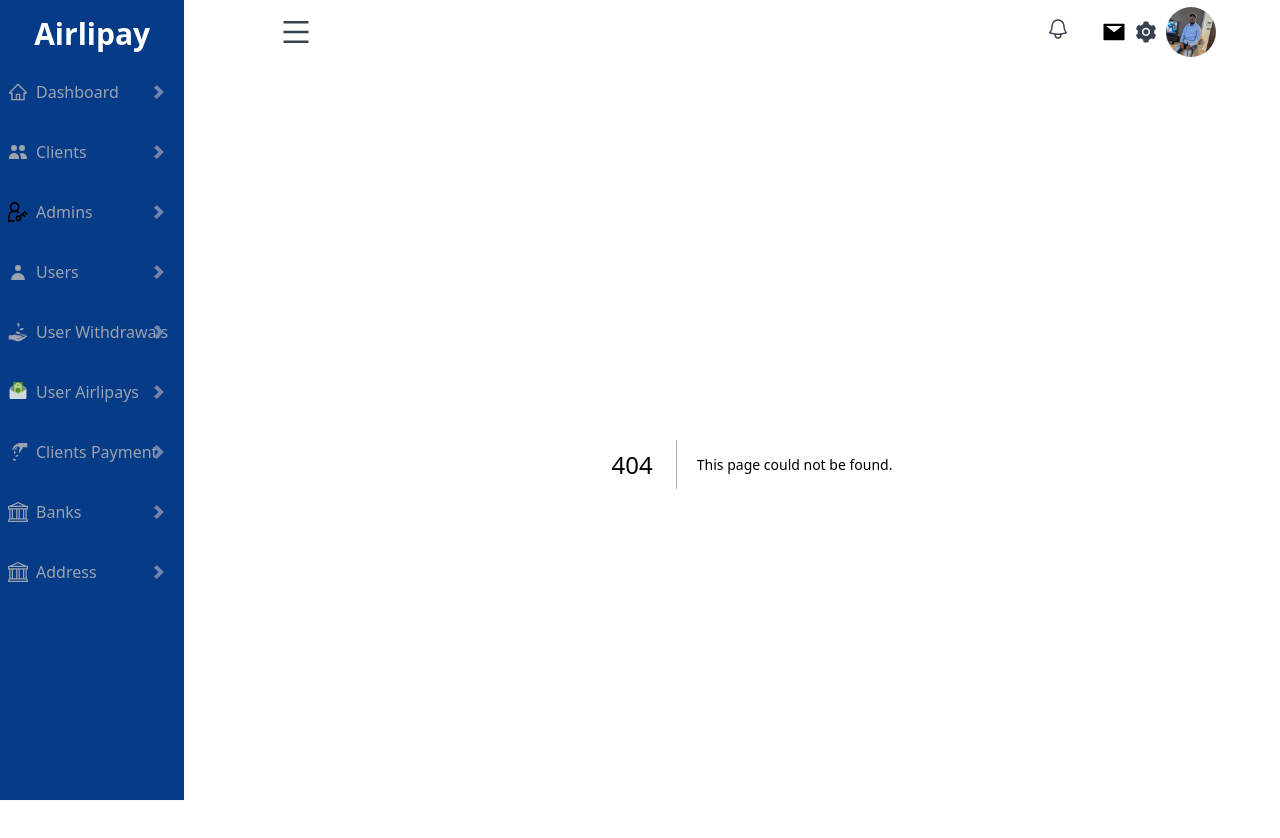
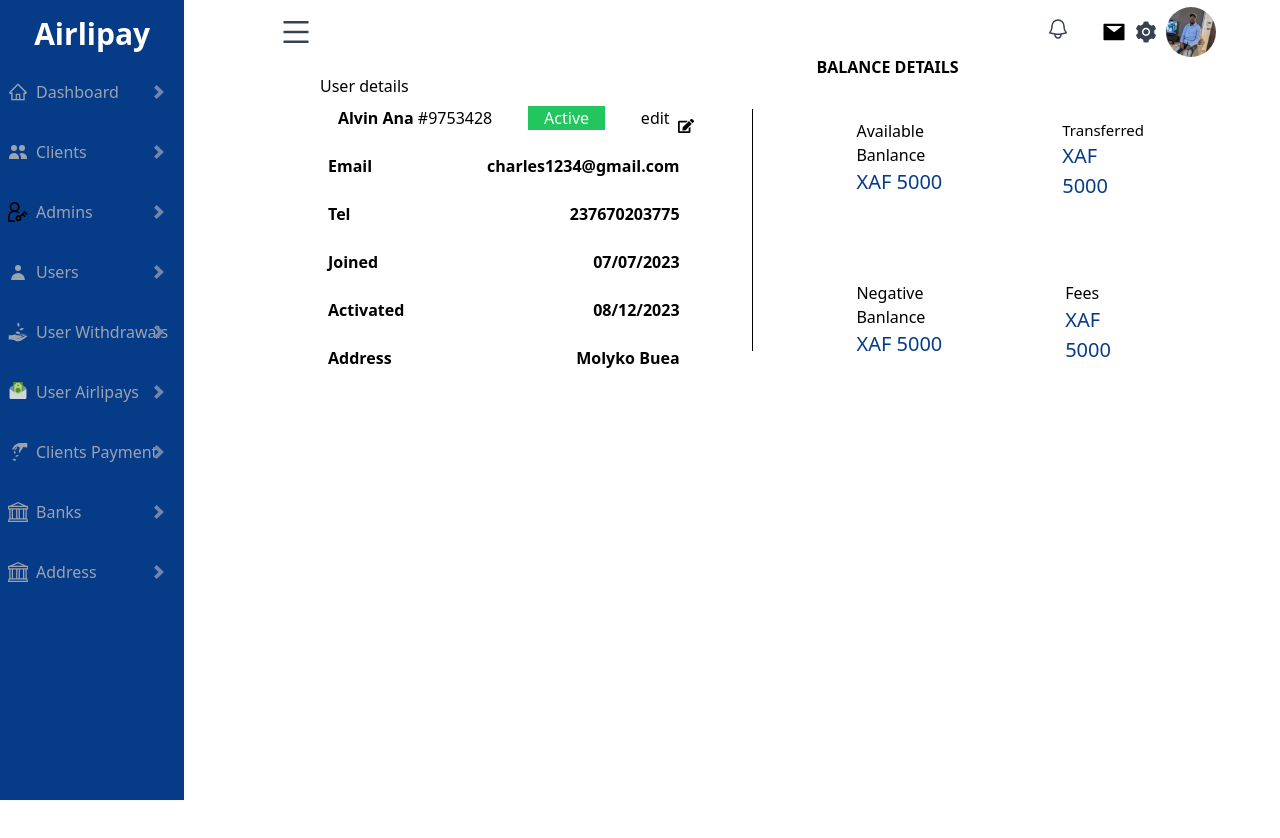
Before and after one commit to techarcgram-org/AirlipayDashboard, a Next.js app: page /users/2 in a window 1280 px wide. Before the commit this address had no page. Shown: the top 838 px of the page. After the commit the page ends 800 px from the top, so only its background shows below. Built offline with nearby package versions, Linux system fonts and the light colour scheme.

Commit message:
created a details screen

```diff
--- /dev/null
+++ b/src/app/users/[id]/page.jsx
@@ -0,0 +1,24 @@
+"use client";
+
+import { UserDetails } from "@/components";
+import React from "react";
+
+const page = () => {
+  return (
+    <div className="flex items-center justify-center p-4">
+      <UserDetails
+        email="charles1234@gmail.com"
+        phoneNumber={+237670203775}
+        join="07/07/2023"
+        address="Molyko Buea"
+        activated="08/12/2023"
+        aBalance={5000}
+        tAmount={5000}
+        nBalance={5000}
+        fee={5000}
+      />
+    </div>
+  );
+};
+
+export default page;
--- a/src/components/user/Table.jsx
+++ b/src/components/user/Table.jsx
@@ -1,3 +1,4 @@
+import Link from "next/link";
 import React, { useState } from "react";
 import { BsFillTrashFill } from "react-icons/bs";
 import { FiEdit2 } from "react-icons/fi";
@@ -155,7 +156,9 @@
                     className="p-2 md:p-4 lg:px-6 lg:py-4 whitespace-nowrap"
                   >
                     <div className="text-sm text-gray-900">
+                      <Link href="/users/2" >
                       {user[column.field]}
+                      </Link>
                     </div>
                   </td>
                 );
```
Also changed, not shown: 1 other file (tests, documents, lock files or other folders).
